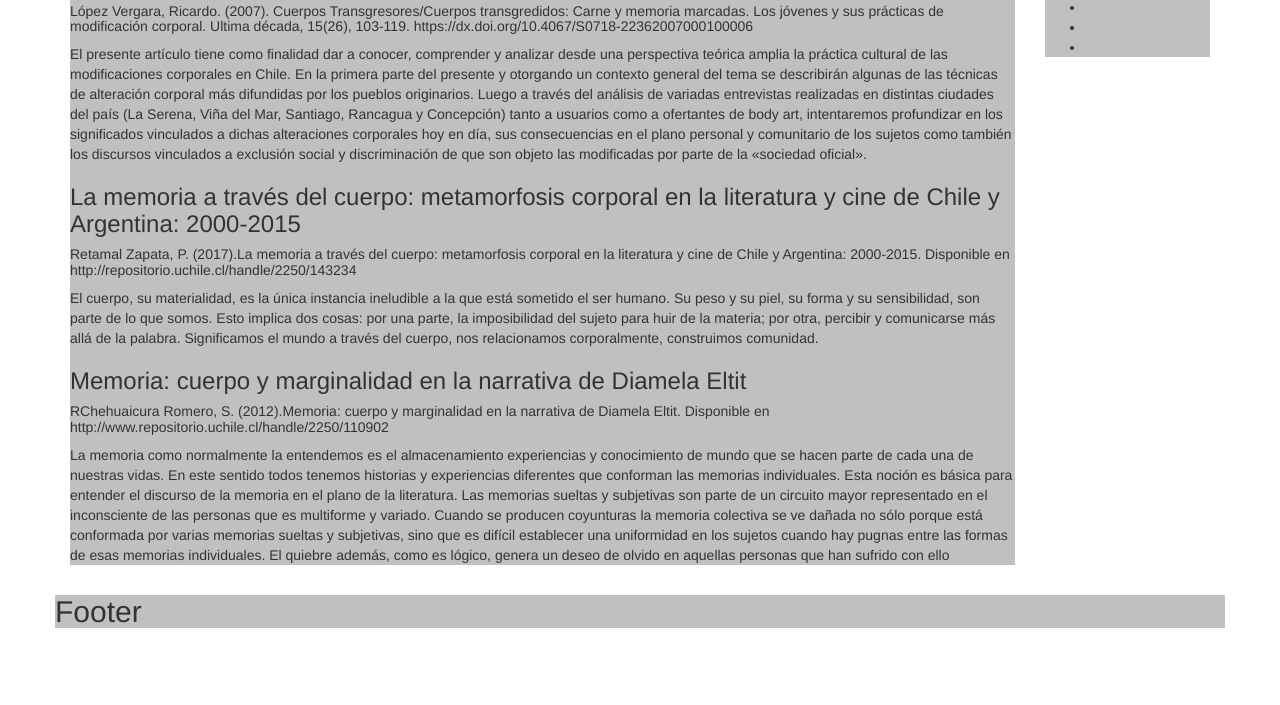
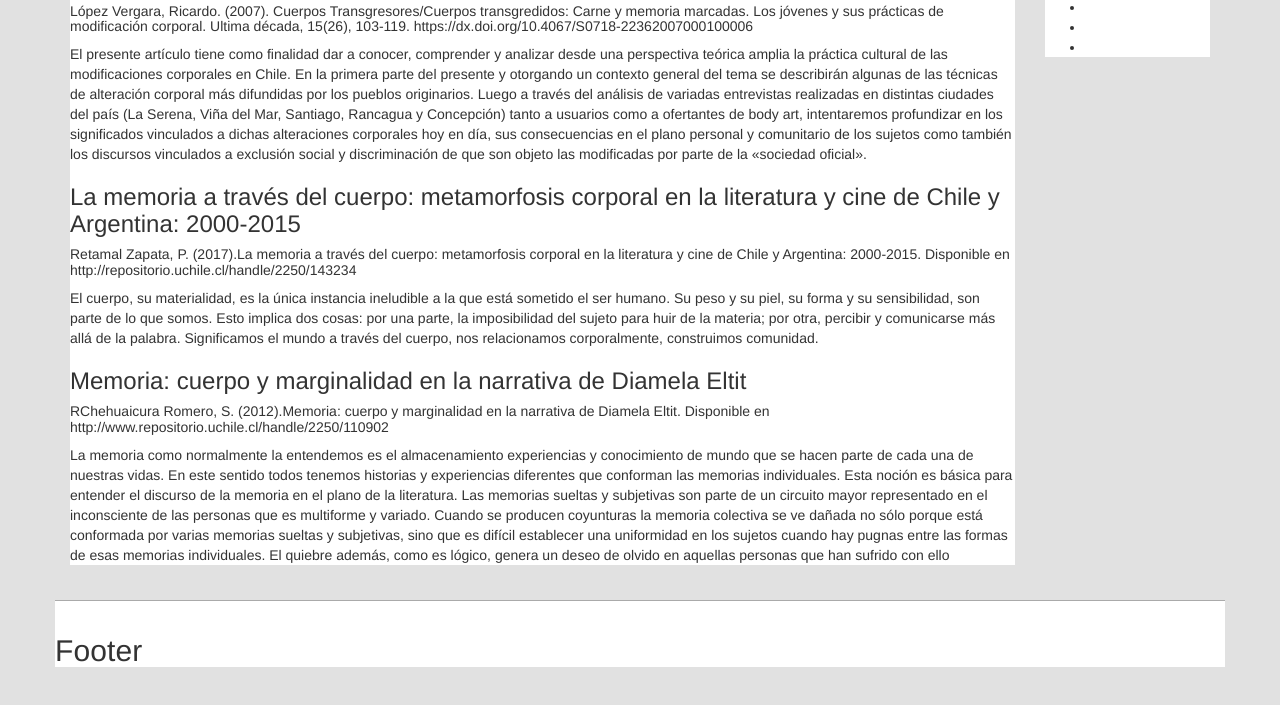
Before and after one commit to camilavenegass/comp-10-abril, a plain HTML site: page index.html in a window 1280 px wide. Shown: the part 215-920 px from the top of the page. Before the commit the page ends 853 px from the top, so only its background shows below. Drawn offline with Linux system fonts and the light colour scheme.

Commit message:
tercer cambio

```diff
--- a/style.css
+++ b/style.css
@@ -1,9 +1,22 @@
-header,section,aside,footer {
-  background:silver;
+body{
+background:rgb(225,225,225);
 }
 
-@media screen and (max-width:768px) {
+header,section,aside,footer{
+  background:#fff;
+}
+
+footer {
+  border-top:1px solid #aaa;
+  padding-top:1em;
+  margin-top:2em;
+  margin-bottom:3em;
+  font-size:90%;
+  letter-spacing:0.01em;
+}
+
+@media screen and (max-width:768px){
   header,section,aside,footer{
-    background:black;
+    background:#fff;
   }
 }
```
